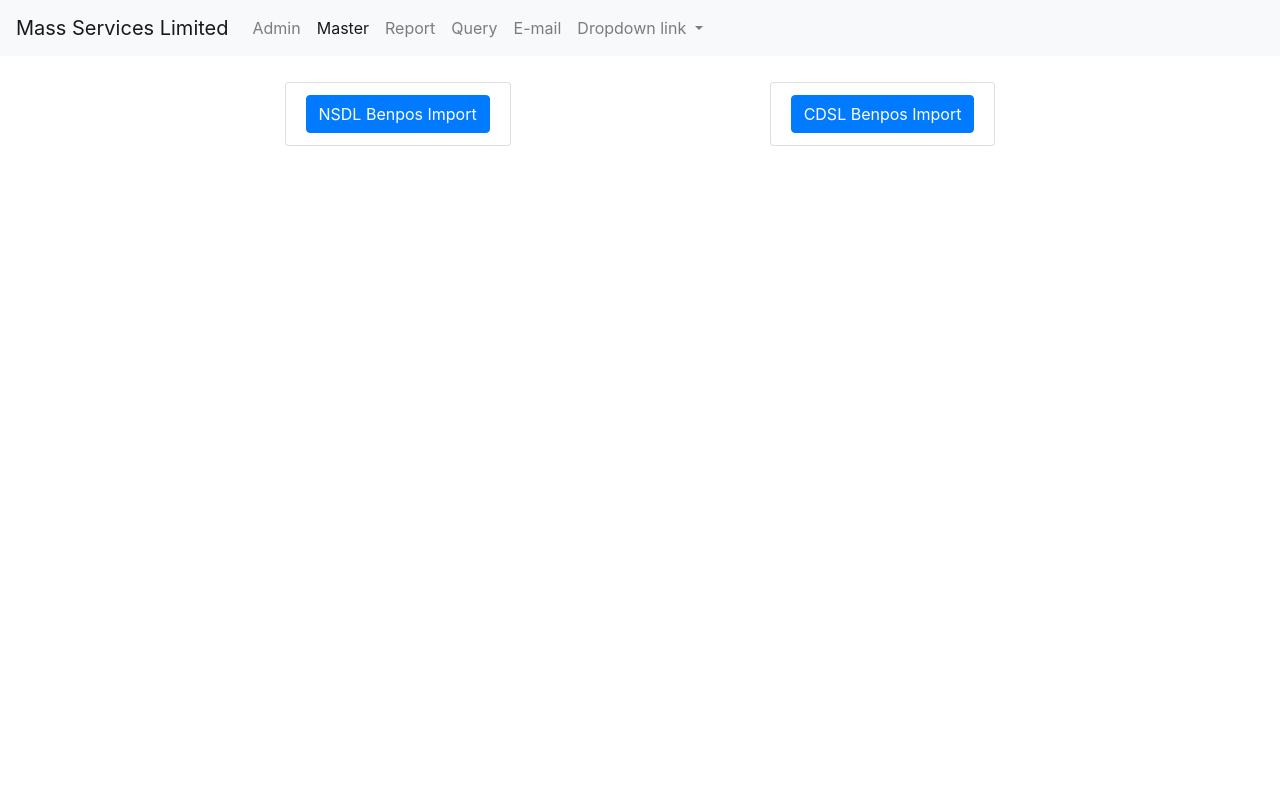
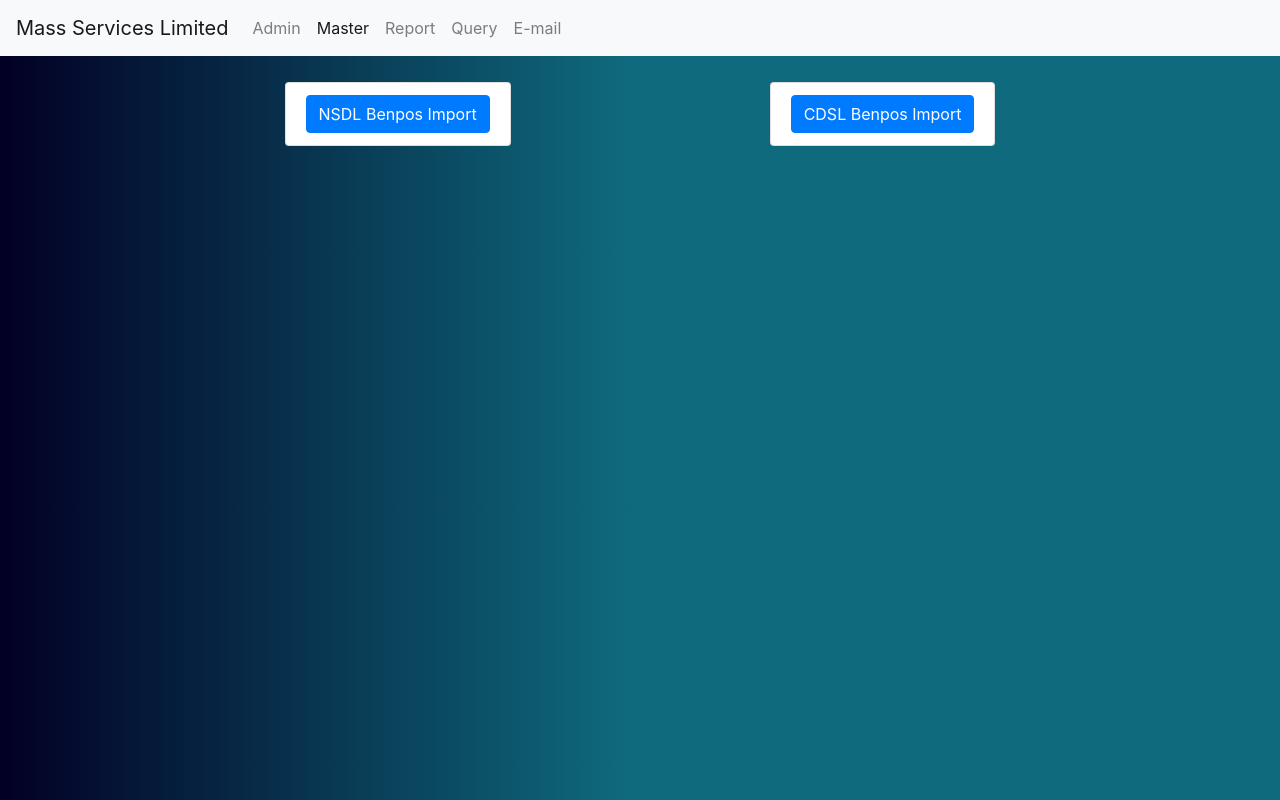
Before and after one commit to Teut2711/somework, a Django app: page /master/ in a window 1280 px wide. Run offline with Django 3.2, Linux system fonts and the light colour scheme; some libraries are stand-ins or nearby versions.

Commit message:
Amost Complete 2

```diff
--- a/somework/mainapp/static/mainapp/base.css
+++ b/somework/mainapp/static/mainapp/base.css
@@ -1,5 +1,16 @@
+html {
+  height: 100vh;
+  width: 100vw;
+}
 
-    html{
-        height:100vh;
-        width:100vw;
-    }
+.nav-link{
+ color: rgba(214, 18, 18, 0.712);
+}
+body{
+  background-color: rgb(2, 0, 36);
+   background: linear-gradient(
+    90deg,
+    rgba(2, 0, 36, 1) 0%,
+    rgba(9, 102, 121, 0.975210066936931) 49%
+  );
+}
--- a/somework/mainapp/static/mainapp/master.css
+++ b/somework/mainapp/static/mainapp/master.css
@@ -1,106 +1,58 @@
 
-.mainbox{
-    padding:2%;
-    display:flex;
-    justify-content:space-evenly;
 
+.mainbox {
+  padding: 2%;
+  display: flex;
+  justify-content: space-evenly;
 }
 
-a:hover{
-text-decoration:none;
-font-weight:400;
+a:hover {
+  text-decoration: none;
+  font-weight: 400;
 }
 
-.formclass{
- display:flex;
+.formclass {
+  display: flex;
   align-items: center;
- flex-direction:column ;
+  flex-direction: column;
   justify-content: center;
-
 }
-
 
 /*
 Spinner
  */
- .loader {
-    color: rgb(20, 20, 150);
-    font-size: 90px;
-    text-indent: -9999em;
-    overflow: hidden;
-    width: 1em;
-    height: 1em;
+ .lds-ring {
+  display: inline-block;
+  position: relative;
+  width: 80px;
+  height: 80px;
+}
+.lds-ring div {
+  box-sizing: border-box;
+  display: block;
+  position: absolute;
+  width: 64px;
+  height: 64px;
+  margin: 8px;
+  border: 8px solid #fff;
   border-radius: 50%;
-    margin: 72px auto;
-    position: relative;
-    -webkit-transform: translateZ(0);
-    -ms-transform: translateZ(0);
-    transform: translateZ(0);
-    -webkit-animation: load6 1.7s infinite ease, round 1.7s infinite ease;
-    animation: load6 1.7s infinite ease, round 1.7s infinite ease;
-margin-left: 40%;
+  animation: lds-ring 1.2s cubic-bezier(0.5, 0, 0.5, 1) infinite;
+  border-color: #fff transparent transparent transparent;
 }
-  @-webkit-keyframes load6 {
+.lds-ring div:nth-child(1) {
+  animation-delay: -0.45s;
+}
+.lds-ring div:nth-child(2) {
+  animation-delay: -0.3s;
+}
+.lds-ring div:nth-child(3) {
+  animation-delay: -0.15s;
+}
+@keyframes lds-ring {
   0% {
-      box-shadow: 0 -0.83em 0 -0.4em, 0 -0.83em 0 -0.42em, 0 -0.83em 0 -0.44em, 0 -0.83em 0 -0.46em, 0 -0.83em 0 -0.477em;
-    }
-    5%,
-    95% {
-      box-shadow: 0 -0.83em 0 -0.4em, 0 -0.83em 0 -0.42em, 0 -0.83em 0 -0.44em, 0 -0.83em 0 -0.46em, 0 -0.83em 0 -0.477em;
-    }
-    10%,
-    59% {
-      box-shadow: 0 -0.83em 0 -0.4em, -0.087em -0.825em 0 -0.42em, -0.173em -0.812em 0 -0.44em, -0.256em -0.789em 0 -0.46em, -0.297em -0.775em 0 -0.477em;
-    }
-    20% {
-      box-shadow: 0 -0.83em 0 -0.4em, -0.338em -0.758em 0 -0.42em, -0.555em -0.617em 0 -0.44em, -0.671em -0.488em 0 -0.46em, -0.749em -0.34em 0 -0.477em;
-    }
-    38% {
-      box-shadow: 0 -0.83em 0 -0.4em, -0.377em -0.74em 0 -0.42em, -0.645em -0.522em 0 -0.44em, -0.775em -0.297em 0 -0.46em, -0.82em -0.09em 0 -0.477em;
-    }
-    100% {
-      box-shadow: 0 -0.83em 0 -0.4em, 0 -0.83em 0 -0.42em, 0 -0.83em 0 -0.44em, 0 -0.83em 0 -0.46em, 0 -0.83em 0 -0.477em;
-    }
-  }
-  @keyframes load6 {
-    0% {
-      box-shadow: 0 -0.83em 0 -0.4em, 0 -0.83em 0 -0.42em, 0 -0.83em 0 -0.44em, 0 -0.83em 0 -0.46em, 0 -0.83em 0 -0.477em;
-    }
-    5%,
-    95% {
-      box-shadow: 0 -0.83em 0 -0.4em, 0 -0.83em 0 -0.42em, 0 -0.83em 0 -0.44em, 0 -0.83em 0 -0.46em, 0 -0.83em 0 -0.477em;
-    }
-    10%,
-    59% {
-      box-shadow: 0 -0.83em 0 -0.4em, -0.087em -0.825em 0 -0.42em, -0.173em -0.812em 0 -0.44em, -0.256em -0.789em 0 -0.46em, -0.297em -0.775em 0 -0.477em;
-    }
-    20% {
-      box-shadow: 0 -0.83em 0 -0.4em, -0.338em -0.758em 0 -0.42em, -0.555em -0.617em 0 -0.44em, -0.671em -0.488em 0 -0.46em, -0.749em -0.34em 0 -0.477em;
-    }
-    38% {
-      box-shadow: 0 -0.83em 0 -0.4em, -0.377em -0.74em 0 -0.42em, -0.645em -0.522em 0 -0.44em, -0.775em -0.297em 0 -0.46em, -0.82em -0.09em 0 -0.477em;
-    }
-    100% {
-      box-shadow: 0 -0.83em 0 -0.4em, 0 -0.83em 0 -0.42em, 0 -0.83em 0 -0.44em, 0 -0.83em 0 -0.46em, 0 -0.83em 0 -0.477em;
-    }
-  }
-  @-webkit-keyframes round {
-    0% {
-      -webkit-transform: rotate(0deg);
     transform: rotate(0deg);
   }
   100% {
-      -webkit-transform: rotate(360deg);
-      transform: rotate(360deg);
-    }
-  }
-  @keyframes round {
-    0% {
-      -webkit-transform: rotate(0deg);
-      transform: rotate(0deg);
-    }
-    100% {
-      -webkit-transform: rotate(360deg);
     transform: rotate(360deg);
   }
 }
--- a/somework/mainapp/static/mainapp/master.js
+++ b/somework/mainapp/static/mainapp/master.js
@@ -1,6 +1,6 @@
 //Vanish the formclass and the loader from the DOM
 document.querySelector(".formclass").style.display = "none";
-document.querySelector(".loader").style.display = "none";
+document.querySelector(".lds-ring").style.display = "none";
 
 
 //'Active' class added to 'Master' navbar tab
@@ -14,28 +14,32 @@
     var ele = document.querySelector('.mainbox').querySelector(".nsdlbenpos");
     ele.parentNode.removeChild(ele);
     document.querySelector('.formclass').style.cssText = 'display:flex';
-    document.querySelector("input[type='hidden']").setAttribute('value', 'cdslbenpos');
+    document.querySelector("input[name='hidden']").setAttribute("value",  'cdslbenpos');
 })
 
 document.querySelector('.nsdlbenpos>li').addEventListener('click', function (event) {
     var ele = document.querySelector('.mainbox').querySelector(".cdslbenpos");
     ele.parentNode.removeChild(ele);
     document.querySelector('.formclass').style.cssText = 'display:flex';
-    document.querySelector("input[type='hidden']").setAttribute('value', 'nsdlbenpos');
+    document.querySelector("input[name='hidden']").setAttribute("value",  'nsdlbenpos');
 })
 
 
 
 // fetch post request
-document.querySelector("form")[0].addEventListener('submit', function (ele) {
-    ele.preventDefault();
-    var formData = new FormData(ele.currentTarget);
+document.querySelector("form").addEventListener('submit', function(event){
+
+    event.preventDefault();
+    console.log(event.currentTarget)
+    var formData = new FormData(event.currentTarget);
+    console.log(formData);
 
     fetch("http://127.0.0.1:8000/master/", {
         method: "post",
         body: formData
     }).then(function (response) {
-        document.querySelector(".loader").remove();
+        document.querySelector(".lds-ring").remove();
+        console.log(response)
         document.querySelector(".formclass").insertAdjacentHTML('beforeend', "<h1>Process Completed</h1>");
 
     }).catch(function (response) {
@@ -43,6 +47,6 @@
     })
 
     //
-    document.querySelector(".loader").style.display = "flex";
+    document.querySelector(".lds-ring").style.display = "flex";
     document.getElementsByClassName("submitfile")[0].remove();
 })
--- a/somework/mainapp/templates/mainapp/base.html
+++ b/somework/mainapp/templates/mainapp/base.html
@@ -1,14 +1,15 @@
-    {% load static %}
 <!DOCTYPE html>
 <html lang="en">
 
 <head>
+
     <meta charset="UTF-8">
     <meta name="viewport" content="width=device-width, initial-scale=1.0">
     <link rel="stylesheet" href="https://stackpath.bootstrapcdn.com/bootstrap/4.4.1/css/bootstrap.min.css" integrity="sha384-Vkoo8x4CGsO3+Hhxv8T/Q5PaXtkKtu6ug5TOeNV6gBiFeWPGFN9MuhOf23Q9Ifjh" crossorigin="anonymous">
+    {% load static %}
 <link rel="stylesheet" type="text/css" href="{% static 'mainapp/base.css' %}">
 
-    <title>Document</title>
+    <title>Mass Services Ltd.</title>
 
 </head>
 
@@ -34,18 +35,9 @@
                         <a class="nav-link" href="{% url 'mainapp-query' %}">Query</a>
                     </li>
                     <li class="nav-item">
-                        <a class="nav-link"  href="{% url 'mainapp-email' %}">E-mail</a>
+                        <a class="nav-link" href="{% url 'mainapp-email' %}">E-mail</a>
                     </li>
-                    <li class="nav-item dropdown">
-                        <a class="nav-link dropdown-toggle" href="#" id="navbarDropdownMenuLink" role="button" data-toggle="dropdown" aria-haspopup="true" aria-expanded="false">
-                    Dropdown link
-                  </a>
-                        <div class="dropdown-menu" aria-labelledby="navbarDropdownMenuLink">
-                            <a class="dropdown-item" href="#">Action</a>
-                            <a class="dropdown-item" href="#">Another action</a>
-                            <a class="dropdown-item" href="#">Something else here</a>
-                        </div>
-                    </li>
+
                 </ul>
             </div>
         </nav>
@@ -58,10 +50,9 @@
 
     </main>
     <footer>
-
-        <script src="https://code.jquery.com/jquery-3.4.1.slim.min.js" integrity="sha384-J6qa4849blE2+poT4WnyKhv5vZF5SrPo0iEjwBvKU7imGFAV0wwj1yYfoRSJoZ+n" crossorigin="anonymous"></script>
+        {% comment %} <script src="https://code.jquery.com/jquery-3.4.1.slim.min.js" integrity="sha384-J6qa4849blE2+poT4WnyKhv5vZF5SrPo0iEjwBvKU7imGFAV0wwj1yYfoRSJoZ+n" crossorigin="anonymous"></script>
         <script src="https://cdn.jsdelivr.net/npm/popper.js@1.16.0/dist/umd/popper.min.js" integrity="sha384-Q6E9RHvbIyZFJoft+2mJbHaEWldlvI9IOYy5n3zV9zzTtmI3UksdQRVvoxMfooAo" crossorigin="anonymous"></script>
-        <script src="https://stackpath.bootstrapcdn.com/bootstrap/4.4.1/js/bootstrap.min.js" integrity="sha384-wfSDF2E50Y2D1uUdj0O3uMBJnjuUD4Ih7YwaYd1iqfktj0Uod8GCExl3Og8ifwB6" crossorigin="anonymous"></script>
+        <script src="https://stackpath.bootstrapcdn.com/bootstrap/4.4.1/js/bootstrap.min.js" integrity="sha384-wfSDF2E50Y2D1uUdj0O3uMBJnjuUD4Ih7YwaYd1iqfktj0Uod8GCExl3Og8ifwB6" crossorigin="anonymous"></script> {% endcomment %}
     </footer>
 </body>
 
--- a/somework/mainapp/templates/mainapp/master.html
+++ b/somework/mainapp/templates/mainapp/master.html
@@ -1,4 +1,3 @@
-
 {% extends "mainapp/base.html" %}
 {% load static %}
 
@@ -7,7 +6,7 @@
 {% load crispy_forms_tags %}
 <link rel="stylesheet" type="text/css" href="{% static 'mainapp/master.css' %}">
 
-<div class="mainbox" >
+<div class="mainbox">
 
   <ul class="list-group nsdlbenpos">
     <li class="list-group-item"><button class="btn btn-primary">NSDL Benpos Import</button></li>
@@ -26,14 +25,12 @@
   <form action="" method="POST" enctype="multipart/form-data">
     {% csrf_token %}
     {{ form|crispy }}
+    <input type="hidden" name="hidden" value="">
 
     <input type="submit" class="btn btn-primary btn-lg submitfile" value="Submit">
-    <input type="hidden" name="hidden" value="">
 
   </form>
-    <div class="loader">Loading...</div>
-
+  <div class="lds-ring"><div></div><div></div><div></div><div></div></div>
 </div>
-
 <script src="{% static "mainapp/master.js" %}"></script>
 {% endblock %}
--- a/somework/mainapp/templates/mainapp/query.html
+++ b/somework/mainapp/templates/mainapp/query.html
@@ -1,6 +1,6 @@
 {% extends "mainapp/base.html" %} {% block content %}
 {% load static %}
-<link rel="stylesheet" type="text/css" href="{% static 'mainapp/master.css' %}">
+<link rel="stylesheet" type="text/css" href="{% static 'mainapp/query.css' %}">
 
 <script src="{% static "mainapp/master.js" %}"></script>
 
--- a/somework/mainapp/views.py
+++ b/somework/mainapp/views.py
@@ -24,15 +24,15 @@
         if form.is_valid():
 
             if request.POST['hidden'] == 'nsdlbenpos':
-              nsdl.main(form.cleaned_data.get('filepath'))
-              print("Hello World"*89)
-              return HttpResponse("<h1>Process Completed</h1>")
+                nsdl.main(form.cleaned_data.get('filepath'))
+                return HttpResponse("<h1>Process Completed</h1>")
             else:
-              return  HttpResponse(cdsl.main(form.cleaned_data.get('filepath')))
+                cdsl.main(form.cleaned_data.get('filepath'))
+                return HttpResponse("<h1>Process Completed</h1>")
     else:
         form = MasterForm()
 
-    return render(request, 'mainapp/master.html', {"form":form})
+    return render(request, 'mainapp/master.html', {"form": form})
 
 
 def report(request):
@@ -47,12 +47,11 @@
     if request.method == 'POST':
         form = EmailForm(request.POST, request.FILES)
         if form.is_valid():
-            emailpy.main(*list(map(lambda x:request.POST.get(x).strip(),
-                                  ['host','emailaddress','password'])),
-                        request.FILES["filepath"])
-
+            emailpy.main(*list(map(lambda x: request.POST.get(x).strip(),
+                                   ['host', 'emailaddress', 'password'])),
+                         request.FILES["filepath"])
 
     else:
         form = EmailForm()
 
-    return render(request, 'mainapp/email.html', {"form":form})
+    return render(request, 'mainapp/email.html', {"form": form})
```
Lines whose indentation alone changed are shown as unchanged.
